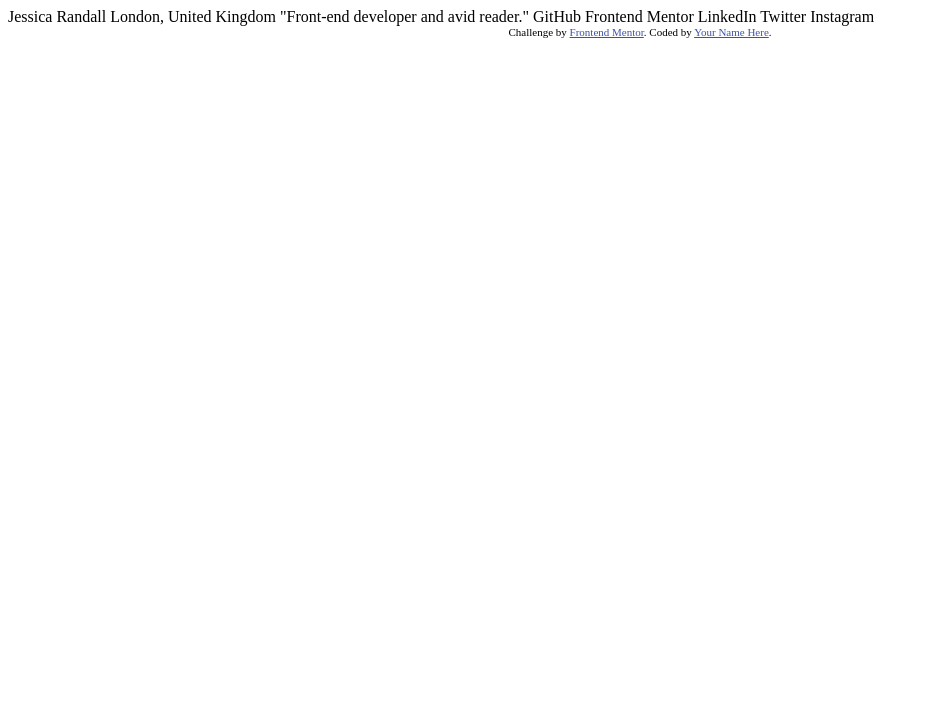
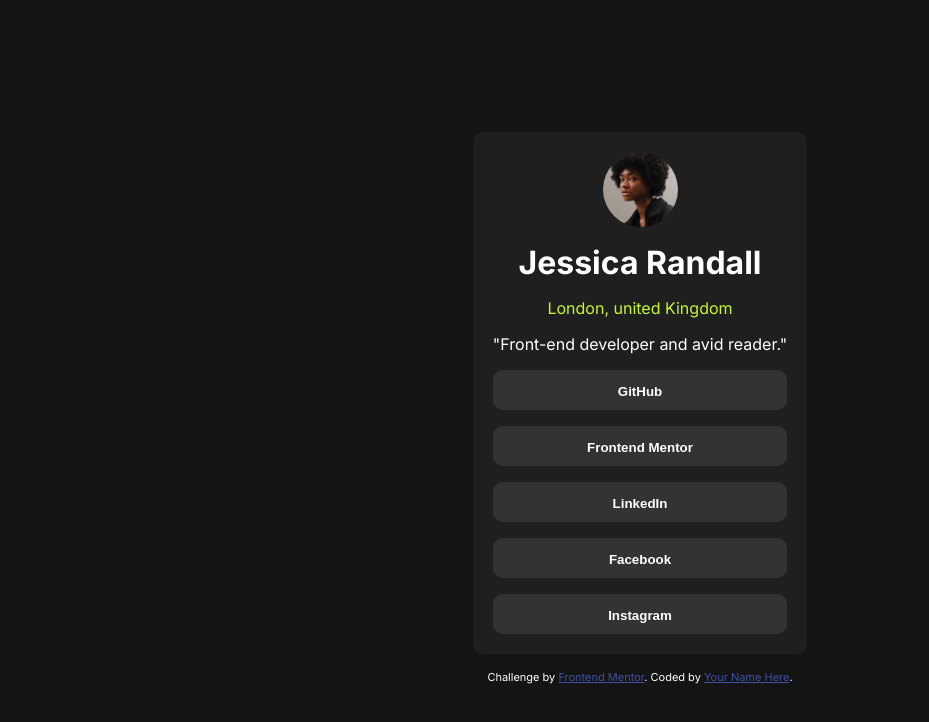
Before and after one commit to GiiNtoki/frontendmentor-challenges, a plain HTML site: page social-links-profile-main/index.html in a window 1280 px wide. Shown: the whole page, without its empty margins (0-929 px from the left). Drawn offline with Linux system fonts and the light colour scheme.

Commit message:
Complete social-links-profile-challenge

```diff
--- a/social-links-profile-main/index.html
+++ b/social-links-profile-main/index.html
@@ -1,34 +1,56 @@
 <!DOCTYPE html>
 <html lang="en">
   <head>
-  <meta charset="UTF-8">
-  <meta name="viewport" content="width=device-width, initial-scale=1.0"> <!-- displays site properly based on user's device -->
+    <meta charset="UTF-8" />
+    <meta name="viewport" content="width=device-width, initial-scale=1.0" />
+    <!-- displays site properly based on user's device -->
 
-  <link rel="icon" type="image/png" sizes="32x32" href="./assets/images/favicon-32x32.png">
-
+    <link
+      rel="icon"
+      type="image/png"
+      sizes="32x32"
+      href="./assets/images/favicon-32x32.png" />
     <title>Frontend Mentor | Social links profile</title>
 
-  <!-- Feel free to remove these styles or customise in your own stylesheet 👍 -->
-  <style>
-    .attribution { font-size: 11px; text-align: center; }
-    .attribution a { color: hsl(228, 45%, 44%); }
-  </style>
+    <link rel="preconnect" href="https://fonts.googleapis.com">
+    <link rel="preconnect" href="https://fonts.gstatic.com" crossorigin>
+    <link href="https://fonts.googleapis.com/css2?family=Inter:ital,opsz,wght@0,14..32,100..900;1,14..32,100..900&display=swap" rel="stylesheet">
+    <link rel="stylesheet" href="style.css">
   </head>
+
   <body>
+    <div class="container">
+      <img src="./assets/images/avatar-jessica.jpeg" alt="Profile Picture" class="profile-picture" />
+      <h1 class="name">Jessica Randall</h1>
+      <span class="lcoation">London, united Kingdom</span>
+      <p class="aboutMe">"Front-end developer and avid reader."</p>
+      <a href="https://github.com/GiiNtoki" target="_blank" class="button-links">
+        <button>GitHub</button>
+      </a>
 
-  Jessica Randall
-  London, United Kingdom
-  "Front-end developer and avid reader."
+      <a href="https://www.frontendmentor.io/profile/GiiNtoki" target="_blank" class="button-links">
+        <button>Frontend Mentor</button>
+      </a>
 
-  GitHub
-  Frontend Mentor
-  LinkedIn
-  Twitter
-  Instagram
+      <a href="https://www.linkedin.com/in/chester-john-atienza-912708212/" target="_blank" class="button-links">
+        <button>LinkedIn</button>
+      </a>
+
+      <a href=https://www.facebook.com/cjohnatnza/ target="_blank" class="button-links">
+        <button>Facebook</button>
+      </a>
+
+      <a href="https://www.instagram.com/cjohnatnza/" target="_blank" class="button-links">
+        <button>Instagram</button>
+      </a>
+    </div>
 
     <div class="attribution">
-    Challenge by <a href="https://www.frontendmentor.io?ref=challenge" target="_blank">Frontend Mentor</a>.
-    Coded by <a href="#">Your Name Here</a>.
+      Challenge by
+      <a href="https://www.frontendmentor.io?ref=challenge" target="_blank"
+        >Frontend Mentor</a
+      >. Coded by <a href="#">Your Name Here</a>.
     </div>
+
   </body>
 </html>
--- /dev/null
+++ b/social-links-profile-main/style.css
@@ -0,0 +1,82 @@
+* {
+  margin: 0;
+  padding: 0;
+  box-sizing: border-box;
+}
+image {
+  display: block;
+  max-width: 100%;
+}
+
+button {
+  outline: none;
+  border: none;
+  cursor: pointer;
+  background: none;
+  color: hsl(0, 0%, 100%);
+  font-weight: 600;
+}
+
+body {
+  height: 100vh;
+  font-family: Inter, sans-serif;
+  color: hsl(0, 0%, 100%);
+  background-color: hsl(00, 0%, 8%);
+  display: grid;
+  place-content: center;
+}
+
+.container {
+  max-width: 400px;
+  padding: 20px;
+  border-radius: 10px;
+  background-color: hsl(0, 0%, 12%);
+  display: grid;
+  place-content: center;
+  text-align: center;
+  gap: 1rem;
+  margin: 1rem;
+}
+
+.profile-picture {
+  width: 75px;
+  margin-inline: auto;
+  border-radius: 25rem;
+}
+
+.name {
+  font-weight: 700;
+}
+
+.lcoation {
+  color: hsl(75, 94%, 57%);
+}
+
+.aboutMe {
+  font-weight: 400;
+}
+
+.button-links {
+  text-align: center;
+  background-color: hsl(0, 0%, 20%);
+  width: 100%;
+  padding: 10px;
+  border-radius: 10px;
+  transition: all 250ms ease-in-out;
+}
+
+.button-links:hover {
+  background-color: hsl(75, 94%, 57%);
+}
+
+.button-links:hover button {
+  color: hsl(00, 0%, 8%);
+}
+
+.attribution {
+  font-size: 11px;
+  text-align: center;
+}
+.attribution a {
+  color: hsl(228, 45%, 44%);
+}
```
Lines whose indentation alone changed are shown as unchanged.
